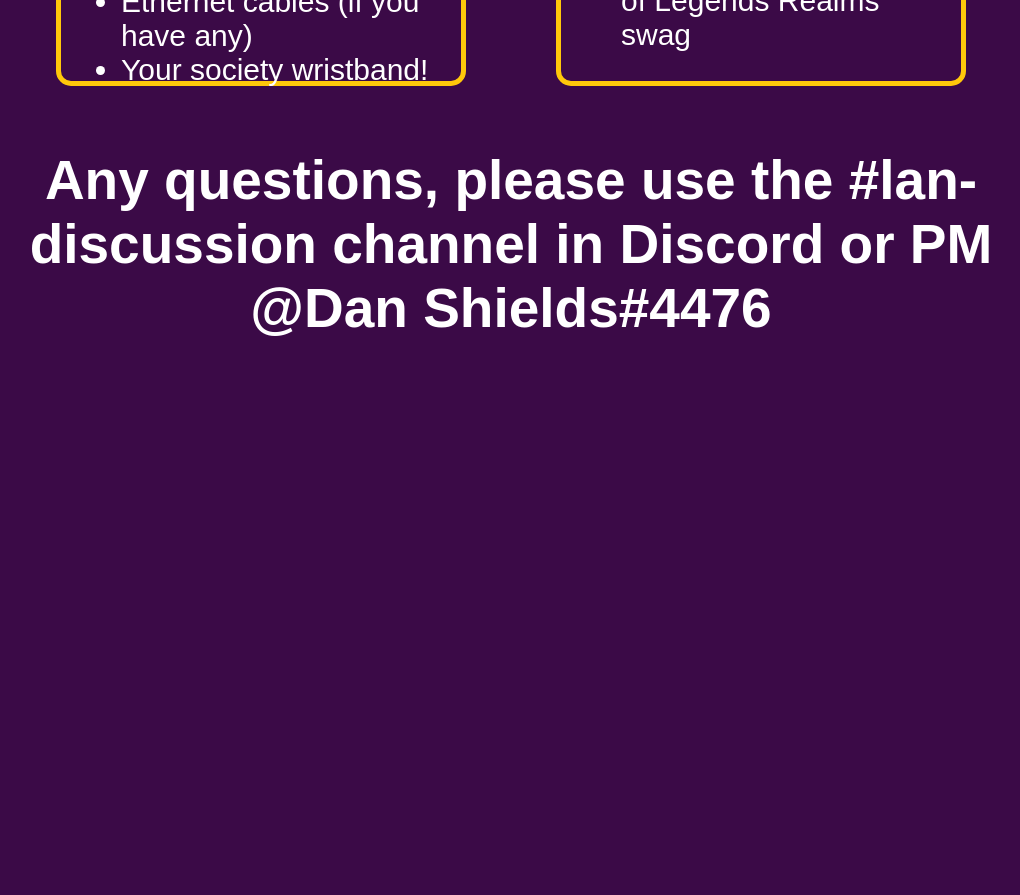
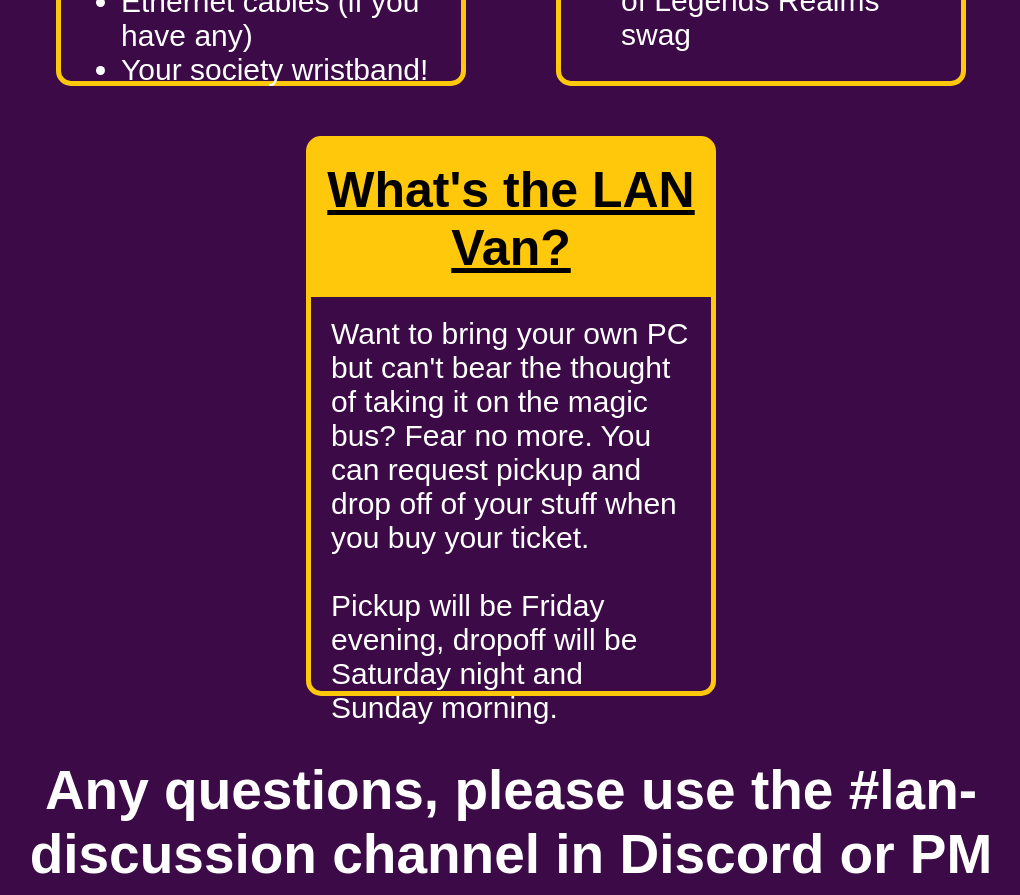
Before and after one commit to UoMEsports/UoM-LAN, a Vue app: page / in a window 1280 px wide. Shown: the part 2120-3015 px from the top of the page, without its empty margins (129-1149 px from the left). Before the commit the page ends 2496 px from the top, so only its background shows below. Built offline with nearby package versions, Linux system fonts and the light colour scheme; a web font is replaced by a local one.

Commit message:
feat: add LAN van info box

```diff
--- a/src/views/Home.vue
+++ b/src/views/Home.vue
@@ -54,6 +54,14 @@
           <li>Pick up some League of Legends Realms swag</li>
         </ul>
       </InfoPanel>
+      <InfoPanel>
+        <template v-slot:title>
+          What's the LAN Van?
+        </template>
+
+        Want to bring your own PC but can't bear the thought of taking it on the magic bus? Fear no more. You can request pickup and drop off of your stuff when you buy your ticket.<br><br>
+        Pickup will be Friday evening, dropoff will be Saturday night and Sunday morning.
+      </InfoPanel>
 
       <h1 class="questions uom-font">Any questions, please use the #lan-discussion channel in Discord or PM @Dan Shields#4476</h1>
     </div>
```
